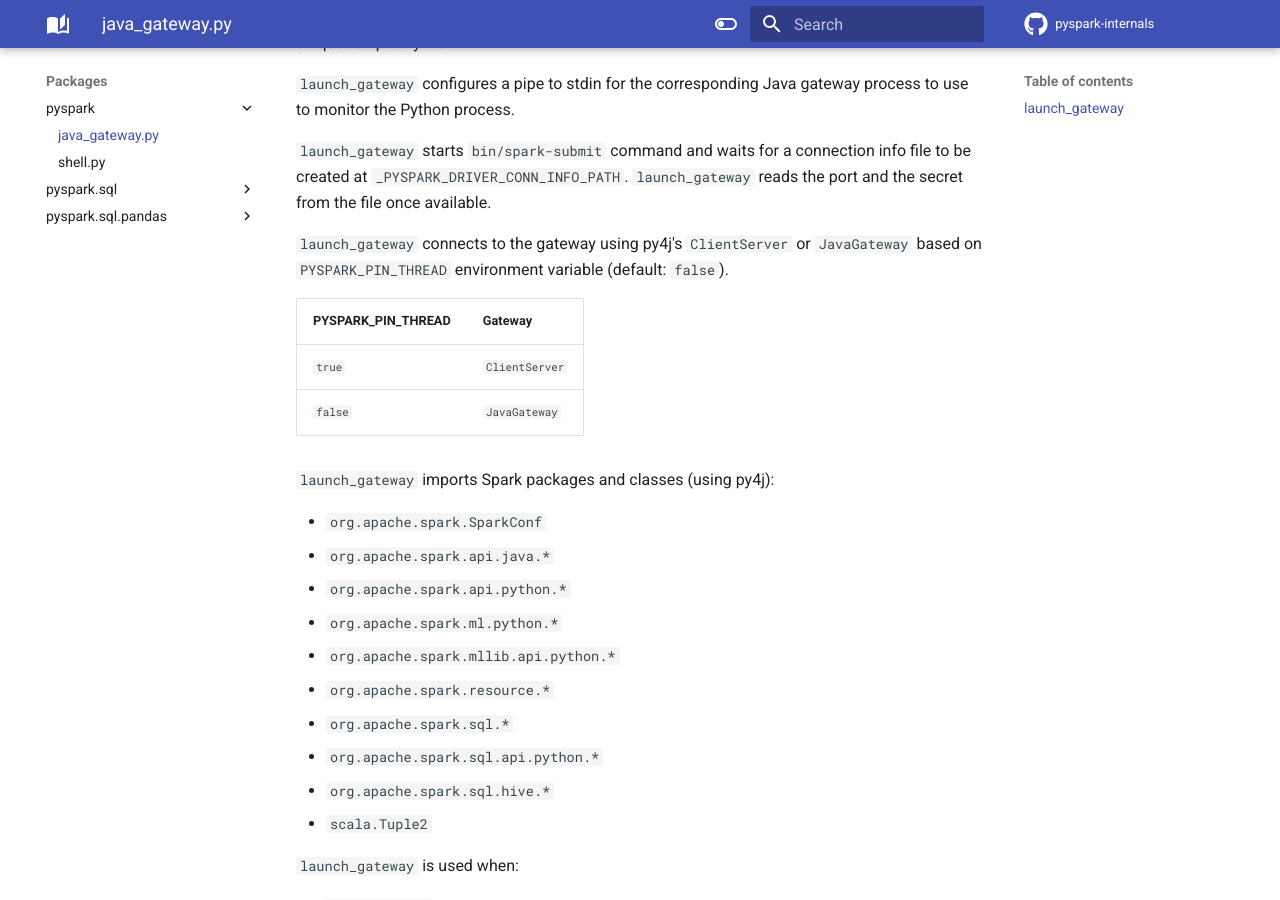
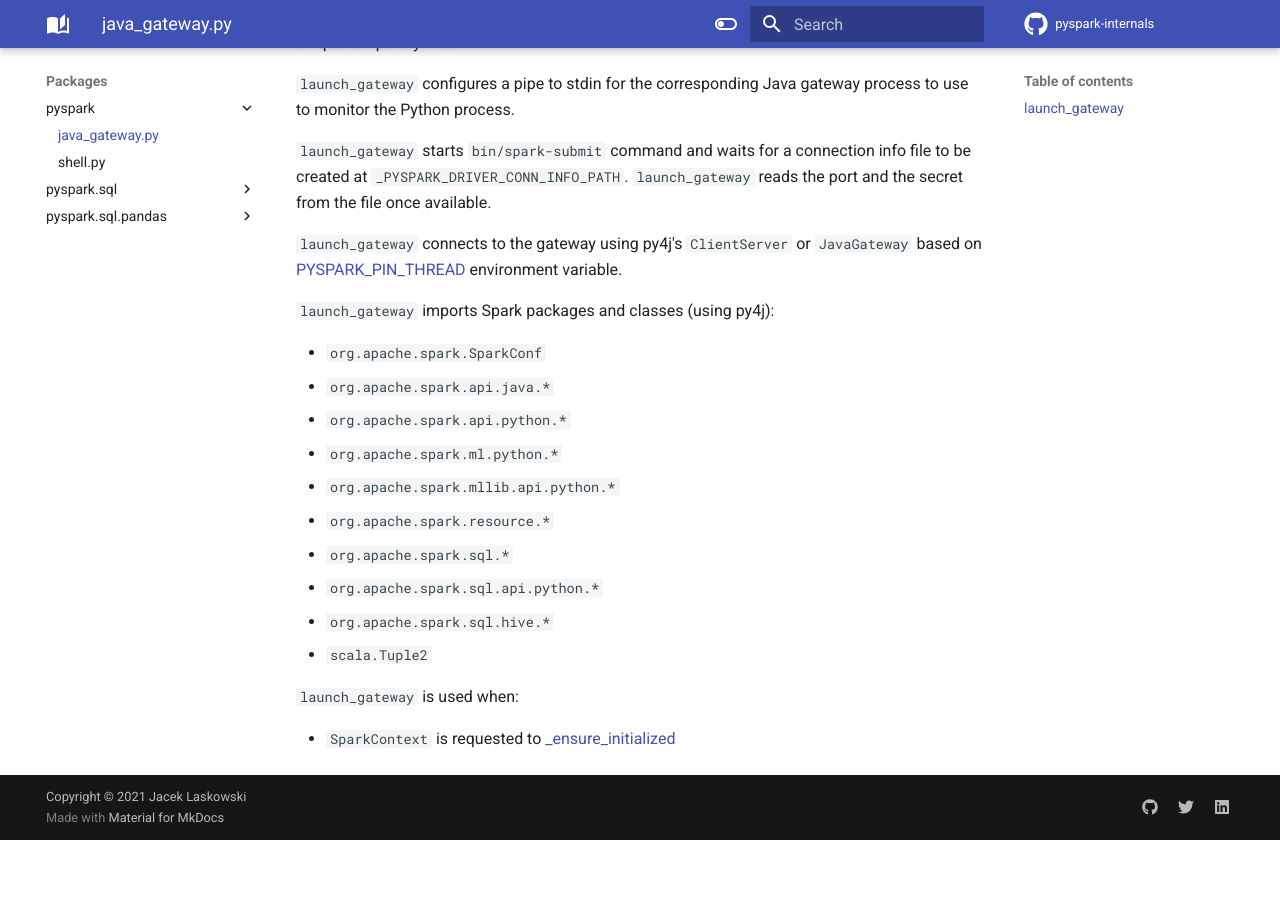
Before and after one commit to japila-books/pyspark-internals, an MkDocs documentation site: the page built from docs/pyspark/java_gateway.md, in a window 1280 px wide and 900 px high, scrolled down 703 px. Built offline with MkDocs 1.6.1 and Material for MkDocs 9.7.7, drawn with Linux system fonts in a browser that asks for light colours; comment, search, counter and statistics services are not loaded; after the commit the page ends 1543 px from its top, so only the background shows below that.

Commit message:
PYSPARK_PIN_THREAD

````diff
--- a/docs/pyspark/java_gateway.md
+++ b/docs/pyspark/java_gateway.md
@@ -10,7 +10,7 @@ launch_gateway(
   popen_kwargs=None)
 ```
 
-`launch_gateway` reads `PYSPARK_GATEWAY_PORT` and `PYSPARK_GATEWAY_SECRET` environment variables if defined and assumes that the child Java gateway process has already been started (e.g. [PythonGatewayServer](../PythonGatewayServer.md)).
+`launch_gateway` reads [PYSPARK_GATEWAY_PORT](../environment-variables.md#PYSPARK_GATEWAY_PORT) and [PYSPARK_GATEWAY_SECRET](../environment-variables.md#PYSPARK_GATEWAY_SECRET) environment variables if defined and assumes that the child Java gateway process has already been started (e.g. [PythonGatewayServer](../PythonGatewayServer.md)).
 
 <span id="launch_gateway-command">
 
@@ -26,12 +26,7 @@ Otherwise, `launch_gateway` builds the command to start `spark-submit`:
 
 `launch_gateway` starts `bin/spark-submit` command and waits for a connection info file to be created at `_PYSPARK_DRIVER_CONN_INFO_PATH`. `launch_gateway` reads the port and the secret from the file once available.
 
-`launch_gateway` connects to the gateway using py4j's `ClientServer` or `JavaGateway` based on `PYSPARK_PIN_THREAD` environment variable (default: `false`).
-
-PYSPARK_PIN_THREAD | Gateway
--------------------|----------
- `true`            | `ClientServer`
- `false`           | `JavaGateway`
+`launch_gateway` connects to the gateway using py4j's `ClientServer` or `JavaGateway` based on [PYSPARK_PIN_THREAD](../environment-variables.md#PYSPARK_PIN_THREAD) environment variable.
 
 `launch_gateway` imports Spark packages and classes (using py4j):
 
````
Also changed, not shown: docs/PythonRunner.md (+2 -2 lines), docs/environment-variables.md (+11 -0 lines).
